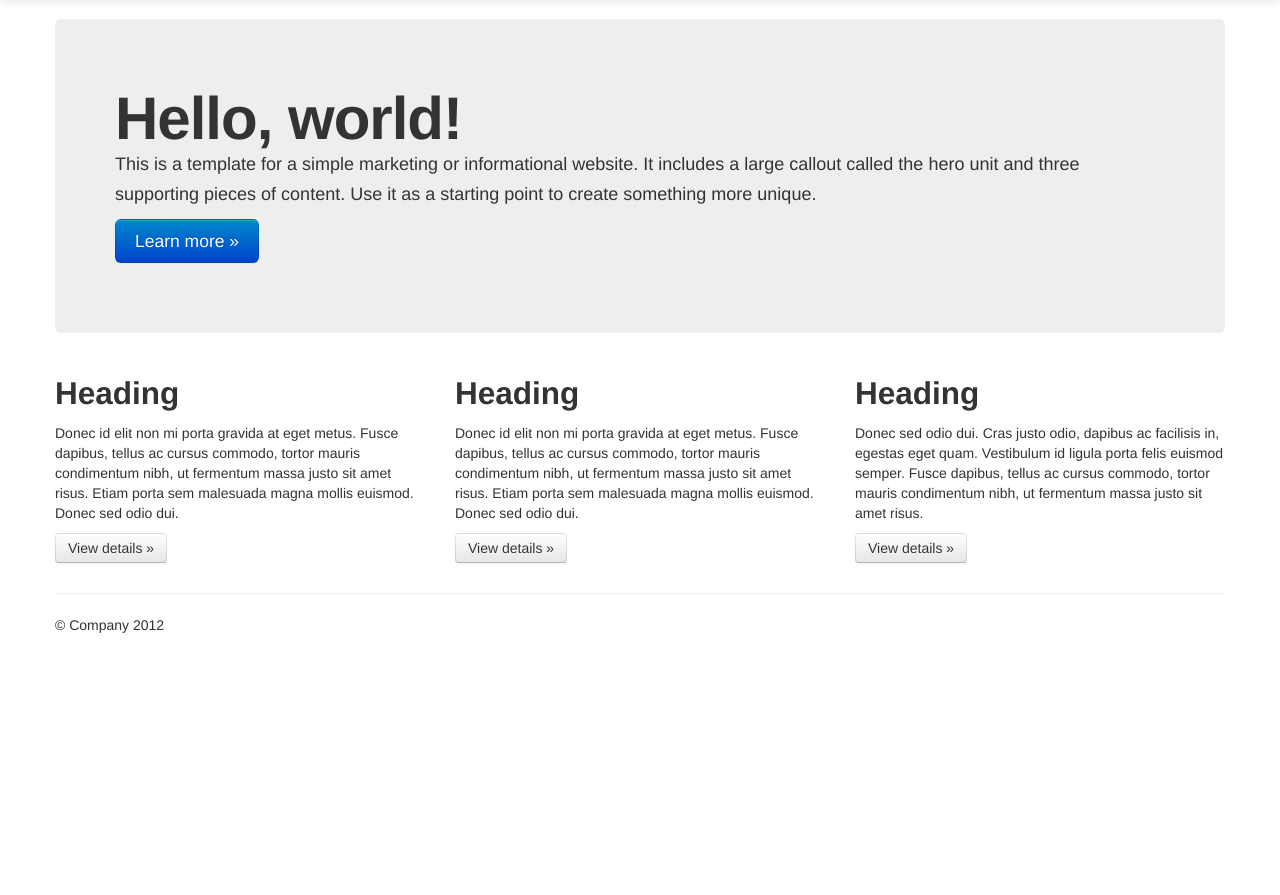
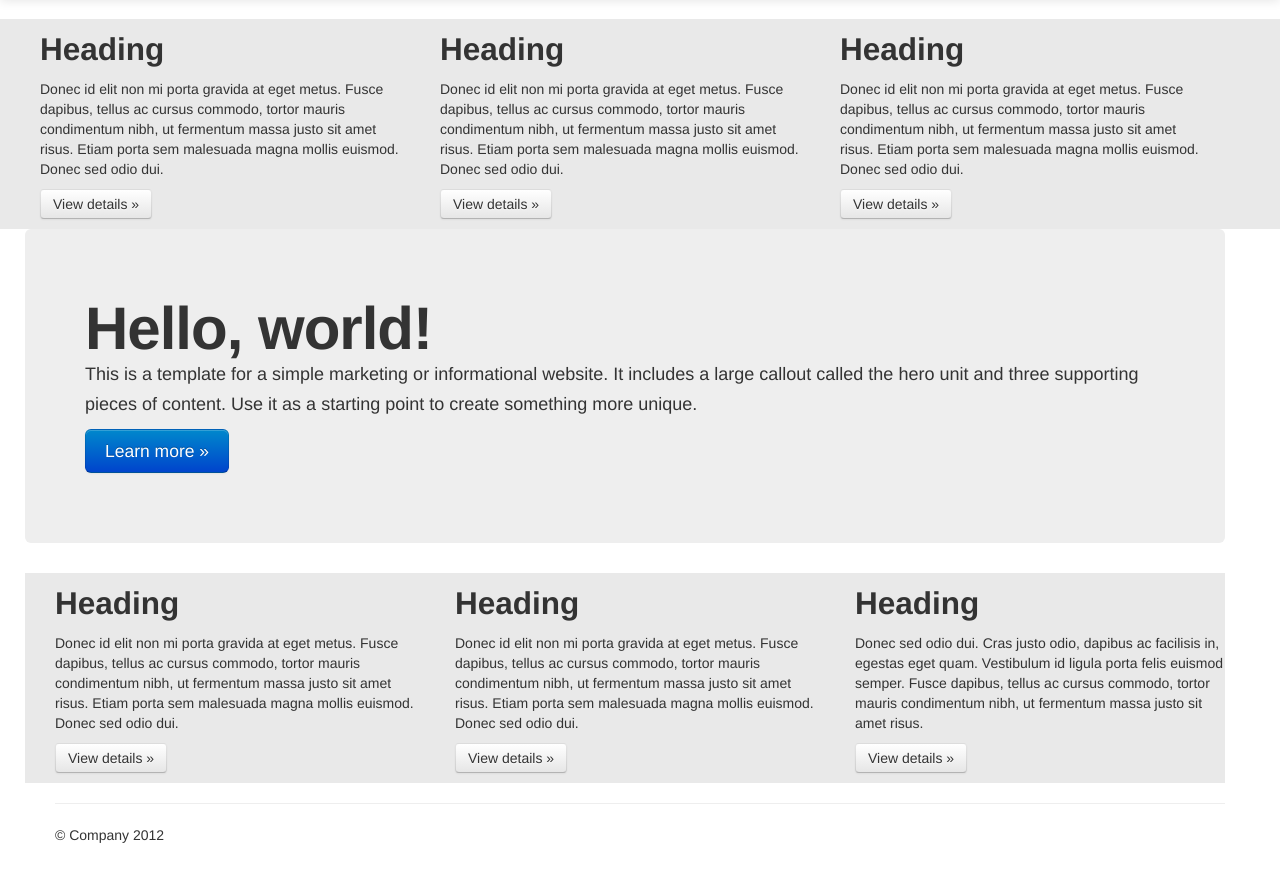
Before and after one commit to IanHung/html5test, a Django app: page / in a window 1280 px wide. Shown: the part 41-936 px from the top of the page. Before the commit the page ends 674 px from the top, so only its background shows below. Run offline with Django 3.2, Linux system fonts and the light colour scheme; parts of the project's set-up code (start-up, migrations or seed data) failed here and were passed over; some libraries are stand-ins or nearby versions.

Commit message:
Css and html changes.

```diff
--- a/static/html5test/css/custom.css
+++ b/static/html5test/css/custom.css
@@ -2,3 +2,7 @@ body {
        padding-top: 60px;
        padding-bottom: 40px;
 }
+
+.shaded {
+	background-color: #e9e9e9
+}
--- a/templates/base.html
+++ b/templates/base.html
@@ -62,18 +62,39 @@
                 </div>
             </div>
         </div>
-
+ 		<div class="row shaded">
+				<div class="container">
+				<div class="row">
+                <div class="span4">
+                    <h2>Heading</h2>
+                    <p>Donec id elit non mi porta gravida at eget metus. Fusce dapibus, tellus ac cursus commodo, tortor mauris condimentum nibh, ut fermentum massa justo sit amet risus. Etiam porta sem malesuada magna mollis euismod. Donec sed odio dui. </p>
+                    <p><a class="btn" href="#">View details &raquo;</a></p>
+                </div>
+                   <div class="span4">
+                    <h2>Heading</h2>
+                    <p>Donec id elit non mi porta gravida at eget metus. Fusce dapibus, tellus ac cursus commodo, tortor mauris condimentum nibh, ut fermentum massa justo sit amet risus. Etiam porta sem malesuada magna mollis euismod. Donec sed odio dui. </p>
+                    <p><a class="btn" href="#">View details &raquo;</a></p>
+                </div>
+                <div class="span4">
+                    <h2>Heading</h2>
+                    <p>Donec id elit non mi porta gravida at eget metus. Fusce dapibus, tellus ac cursus commodo, tortor mauris condimentum nibh, ut fermentum massa justo sit amet risus. Etiam porta sem malesuada magna mollis euismod. Donec sed odio dui. </p>
+                    <p><a class="btn" href="#">View details &raquo;</a></p>
+                </div>
+				</div>
+ 				</div>
+        </div>
         <div class="container">
 
             <!-- Main hero unit for a primary marketing message or call to action -->
+            <div class="row">
             <div class="hero-unit">
                 <h1>Hello, world!</h1>
                 <p>This is a template for a simple marketing or informational website. It includes a large callout called the hero unit and three supporting pieces of content. Use it as a starting point to create something more unique.</p>
                 <p><a class="btn btn-primary btn-large">Learn more &raquo;</a></p>
             </div>
-
+			</div>
             <!-- Example row of columns -->
-            <div class="row">
+            <div class="row shaded ">
                 <div class="span4">
                     <h2>Heading</h2>
                     <p>Donec id elit non mi porta gravida at eget metus. Fusce dapibus, tellus ac cursus commodo, tortor mauris condimentum nibh, ut fermentum massa justo sit amet risus. Etiam porta sem malesuada magna mollis euismod. Donec sed odio dui. </p>
```
